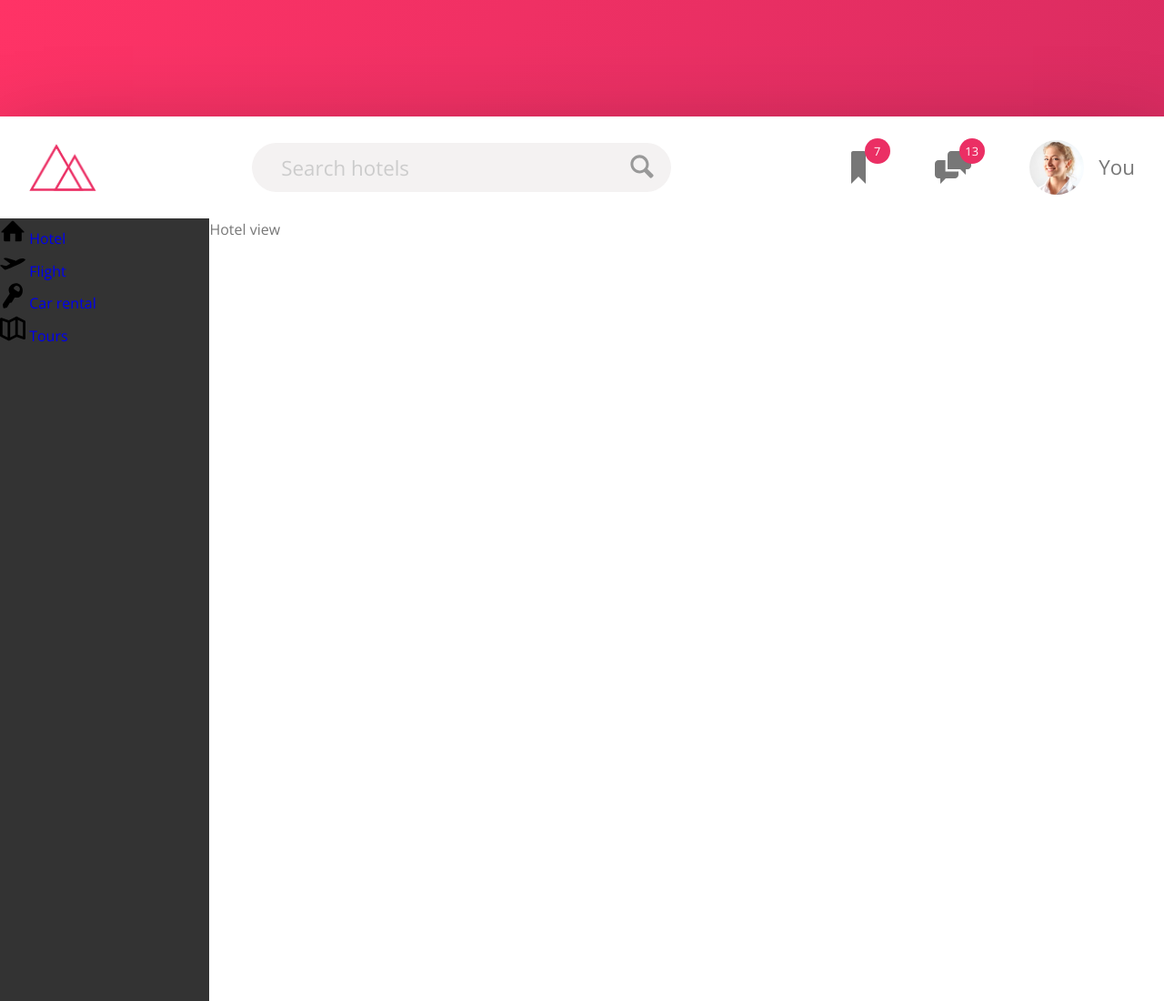
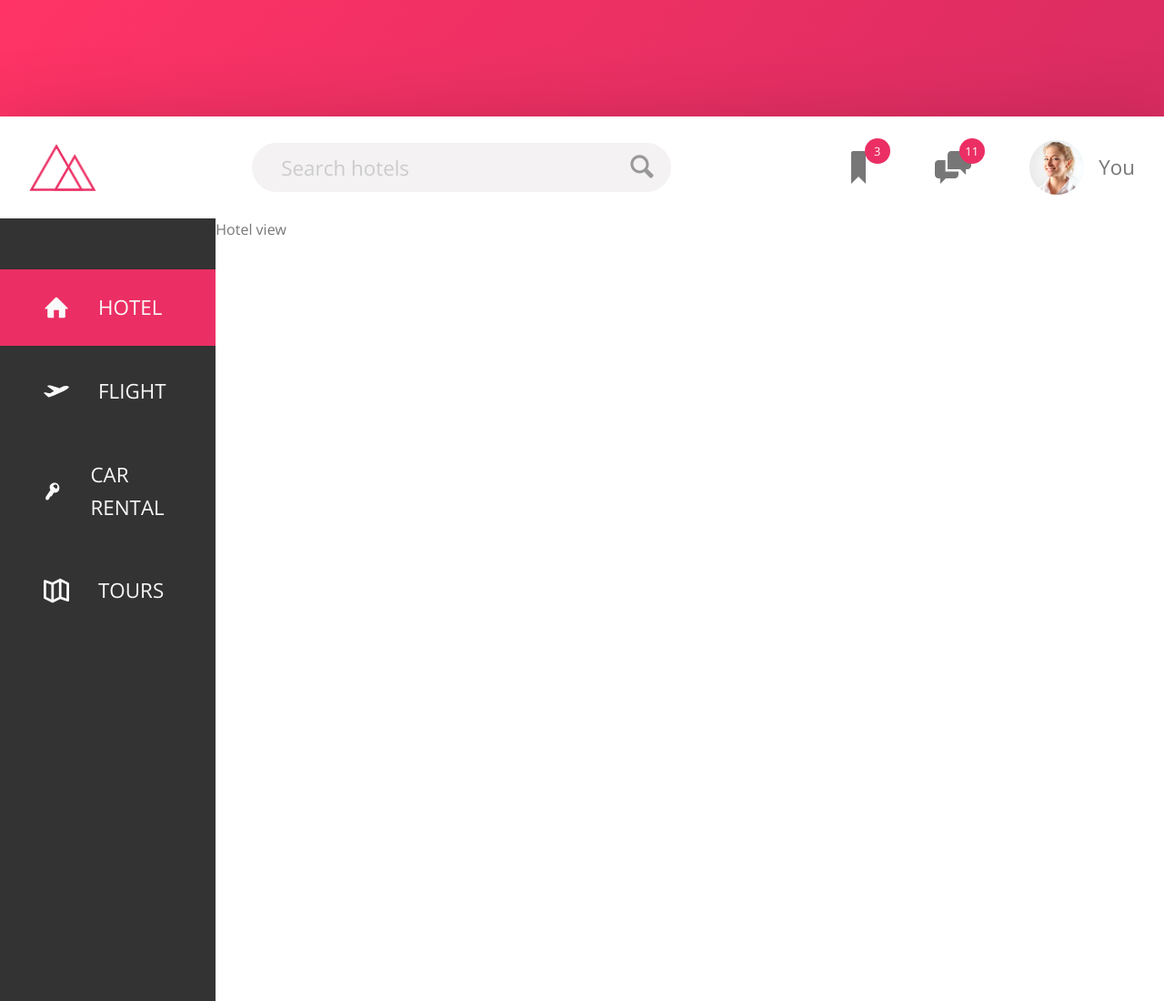
Before and after one commit to olenaborysenko/booking-site, a website: page index.html in a window 1280 px wide. Shown: the top 1100 px of the page at 91% size. Drawn offline with nearby package versions, Linux system fonts and the light colour scheme.

Commit message:
Completed the sidebar styling

```diff
--- a/index.html
+++ b/index.html
@@ -29,12 +29,12 @@
 					<svg class="user-nav__icon">
 						<use xlink:href="img/sprite.svg#icon-bookmark"></use>
 					</svg>
-					<span class="user-nav__notification">7</span>
+					<span class="user-nav__notification">3</span>
 				</div>
 				<div class="user-nav__icon-box">
 					<svg class="user-nav__icon">
 						<use xlink:href="img/sprite.svg#icon-chat"></use>
-						<span class="user-nav__notification">13</span>
+						<span class="user-nav__notification">11</span>
 					</svg>
 				</div>
 				<div class="user-nav__user">
@@ -46,7 +46,7 @@
 		<div class="content">
 			<nav class="sidebar">
 				<ul class="side-nav">
-					<li class="side-nav__item">
+					<li class="side-nav__item side-nav__item--active">
 						<a href="#" class="side-nav__link">
 							<svg class="side-nav__icon">
 								<use xlink:href="img/sprite.svg#icon-home"></use>
--- a/sass/_components.scss
+++ b/sass/_components.scss
@@ -91,7 +91,7 @@
 		font-size: .8rem;
 		height: 1.75rem;
 		width: 1.75rem;
-		border-radius: 100px;
+		border-radius: 50%;
 		background-color: var(--color-primary);
 		color: #FFF;
 		position: absolute;
@@ -113,19 +113,61 @@
 
 // SIDE NAVIGATION
 .side-nav {
+	font-size: 1.4rem;
 	list-style: none;
+	margin-top: 3.5rem;
 
 	&__item {
+		position: relative;
 
+		&:not(:last-child) {
+			margin-bottom: .5rem;
+		}
 	}
 
-	&__link {
+	&__item::before {
+		content: "";
+		position: absolute;
+		top: 0;
+		left: 0;
+		height: 100%;
+		width: 3px;
+		background-color: var(--color-primary);
+		transform: scaleY(0);
+		transition: transform .2s,
+					width .4s cubic-bezier(1,0,0,1) .2s,
+					background-color .1s;
+	}
+
+	&__item:hover::before,
+	&__item--active::before {
+		transform: scaleY(1);
+		width: 100%;
+	}
+
+	&__item:active::before {
+		background-color: var(--color-primary-light);
+	}
+
+	&__link:link,
+	&__link:visited {
 		text-decoration: none;
+		color: var(--color-grey-light-1);
+		text-transform: uppercase;
+		display: block;
+		padding: 1.5rem 3rem;
+		position: relative;
+		z-index: 10;
+
+		display: flex;
+		align-items: center;
 	}
 
 	&__icon {
 		width: 1.75rem;
 		height: 1.75rem;
+		margin-right: 2rem;
+		fill: currentColor;
 	}
 }
 
```
Also changed, not shown: css/style.css.
